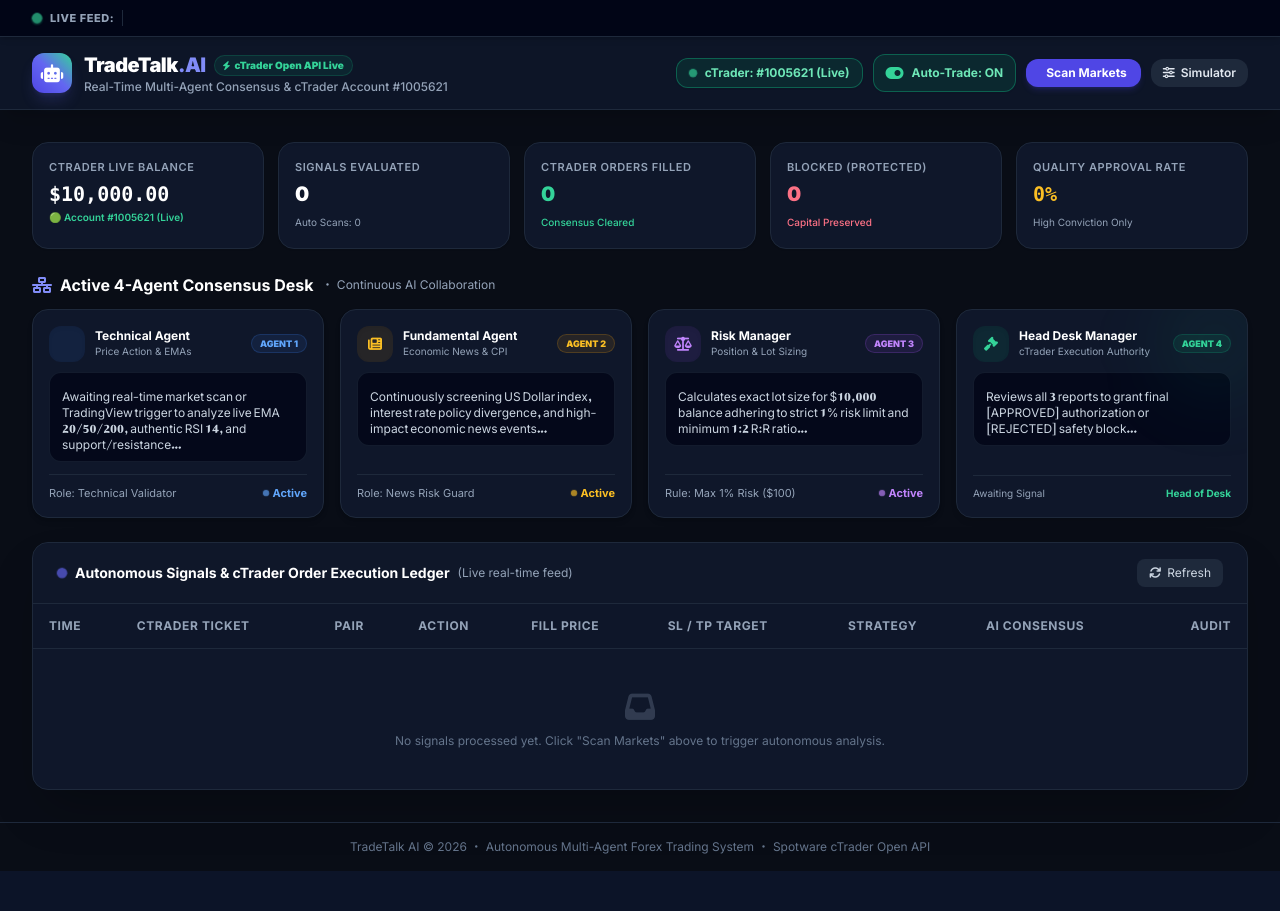
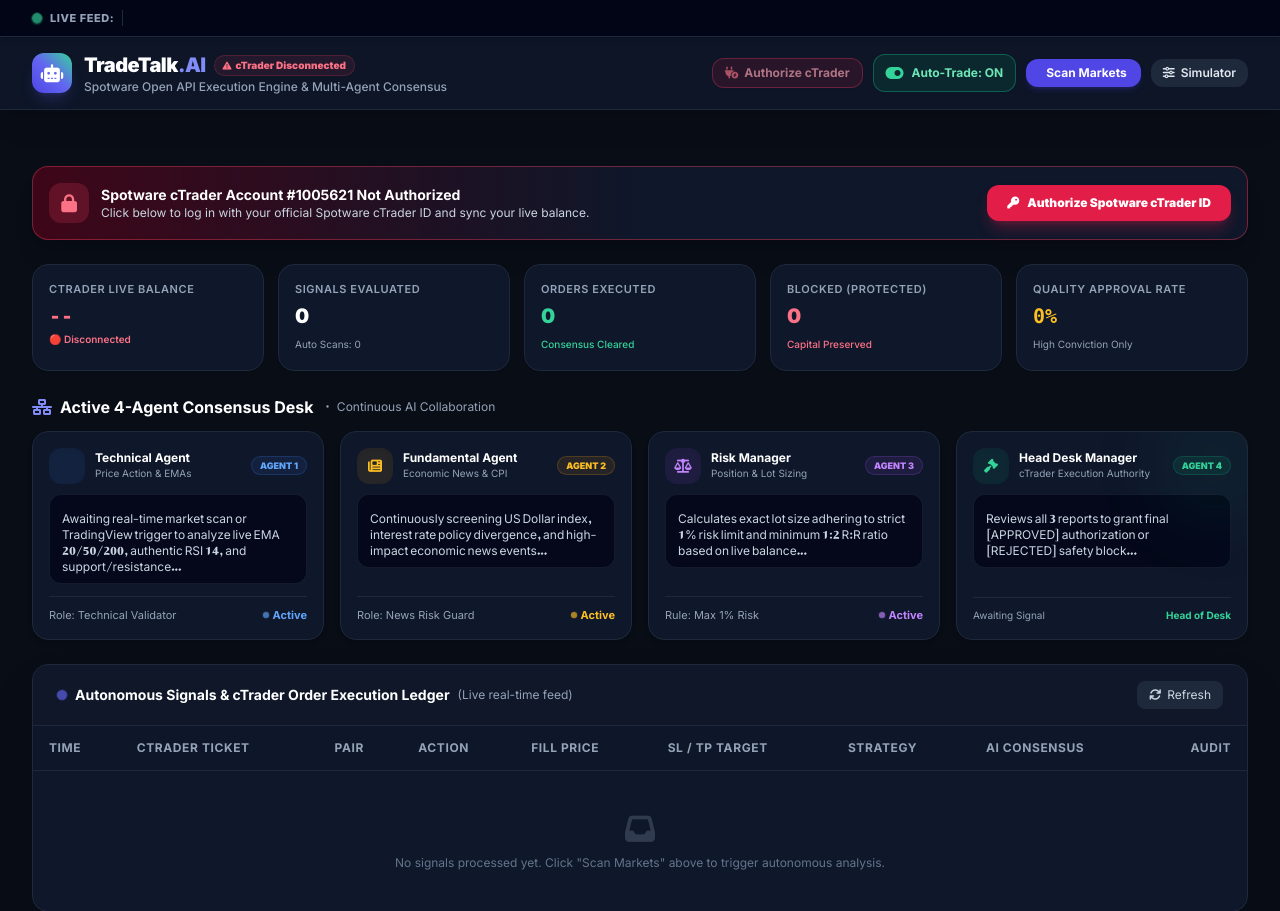
Before and after one commit to kaleemabbasi862-cyber/multi-agent-trading-bot, a Python web app: template templates/dashboard.html in a window 1280 px wide. Shown: the top 911 px of the page. Before the commit the page ends 871 px from the top, so only its background shows below. Run offline with Jinja, Linux system fonts and the light colour scheme; the template is opened without the code that fills it, so the values that code supplies are empty; some libraries are stand-ins or nearby versions; some web fonts are replaced.

Commit message:
Eliminate mock balance, enforce authentic Spotware OAuth handshake, and implement real balance sync for Account 1005621

```diff
--- a/templates/dashboard.html
+++ b/templates/dashboard.html
@@ -114,22 +114,31 @@
             <div>
                 <div class="flex items-center space-x-2">
                     <span class="font-black text-xl tracking-tight text-white">TradeTalk<span class="text-indigo-400">.AI</span></span>
-                    <span class="px-2 py-0.5 text-[10px] font-black bg-emerald-500/10 text-emerald-400 border border-emerald-500/20 rounded-full flex items-center space-x-1">
-                        <i class="fa-solid fa-bolt text-[9px]"></i>
-                        <span>cTrader Open API Live</span>
+                    <span class="px-2 py-0.5 text-[10px] font-black rounded-full flex items-center space-x-1"
+                          :class="ctraderStatus.is_connected ? 'bg-emerald-500/10 text-emerald-400 border border-emerald-500/20' : 'bg-rose-500/10 text-rose-400 border border-rose-500/20'">
+                        <i class="fa-solid text-[9px]" :class="ctraderStatus.is_connected ? 'fa-bolt text-emerald-400' : 'fa-triangle-exclamation text-rose-400'"></i>
+                        <span x-text="ctraderStatus.is_connected ? 'cTrader Live Connected' : 'cTrader Disconnected'"></span>
                     </span>
                 </div>
-                <p class="text-xs text-slate-400 font-medium">Real-Time Multi-Agent Consensus & cTrader Account #1005621</p>
+                <p class="text-xs text-slate-400 font-medium">Spotware Open API Execution Engine & Multi-Agent Consensus</p>
             </div>
         </div>
 
         <!-- RIGHT CONTROLS -->
         <div class="flex items-center space-x-2.5">
-            <!-- cTRADER / BROKER SETTINGS MODAL TRIGGER -->
+            <!-- DIRECT AUTHORIZE OR STATUS BUTTON -->
+            <template x-if="!ctraderStatus.is_connected">
+                <a :href="oauthUrl" class="flex items-center space-x-1.5 px-3 py-1.5 rounded-xl border text-xs font-bold transition shadow-sm bg-rose-600/20 border-rose-500/50 text-rose-300 hover:bg-rose-600/30 animate-pulse">
+                    <i class="fa-solid fa-plug-circle-bolt text-rose-400"></i>
+                    <span>Authorize cTrader</span>
+                </a>
+            </template>
+            <template x-if="ctraderStatus.is_connected">
                 <button @click="showBrokerModal = true" class="flex items-center space-x-1.5 px-3 py-1.5 rounded-xl border text-xs font-bold transition shadow-sm bg-emerald-600/15 border-emerald-500/40 text-emerald-300 hover:bg-emerald-600/25">
                     <span class="w-2 h-2 rounded-full bg-emerald-400 pulse-live mr-0.5"></span>
-                <span x-text="'cTrader: #' + (ctraderStatus.account_id || '1005621') + ' (' + (ctraderStatus.environment || 'Live') + ')'"></span>
+                    <span x-text="'cTrader: #' + (ctraderStatus.account_id || '1005621')"></span>
                 </button>
+            </template>
 
             <!-- AUTO TRADE TOGGLE -->
             <button @click="toggleAutoTrade()" class="flex items-center space-x-2 px-3 py-1.5 rounded-xl border text-xs font-bold transition shadow-sm"
@@ -155,13 +164,42 @@
     <!-- 3. MAIN DASHBOARD CONTENT -->
     <main class="flex-1 max-w-7xl w-full mx-auto p-4 lg:p-8 space-y-6">
 
+        <!-- AUTHORIZATION ALERT BANNER (IF NOT CONNECTED) -->
+        <template x-if="!ctraderStatus.is_connected">
+            <div class="bg-gradient-to-r from-rose-950/80 via-slate-900 to-slate-900 border border-rose-500/40 rounded-2xl p-4 flex flex-wrap items-center justify-between gap-4 shadow-xl">
+                <div class="flex items-center space-x-3">
+                    <div class="w-10 h-10 rounded-xl bg-rose-500/20 text-rose-400 flex items-center justify-center text-lg">
+                        <i class="fa-solid fa-lock"></i>
+                    </div>
+                    <div>
+                        <h4 class="font-bold text-white text-sm">Spotware cTrader Account #1005621 Not Authorized</h4>
+                        <p class="text-xs text-slate-300">Click below to log in with your official Spotware cTrader ID and sync your live balance.</p>
+                    </div>
+                </div>
+                <a :href="oauthUrl" class="bg-rose-600 hover:bg-rose-500 text-white font-black px-5 py-2.5 rounded-xl text-xs flex items-center space-x-2 shadow-lg shadow-rose-600/30 transition">
+                    <i class="fa-solid fa-key"></i>
+                    <span>Authorize Spotware cTrader ID</span>
+                </a>
+            </div>
+        </template>
+
         <!-- METRICS ROW: CAPITAL & PERFORMANCE -->
         <div class="grid grid-cols-2 md:grid-cols-5 gap-3.5">
-            <!-- ACCOUNT BALANCE -->
+            <!-- ACCOUNT BALANCE CARD -->
             <div class="bg-dark-card border border-dark-border rounded-2xl p-4 shadow-sm">
                 <p class="text-[11px] text-slate-400 font-semibold uppercase tracking-wider">cTrader Live Balance</p>
-                <h3 class="text-xl font-black text-white mt-1 font-mono" x-text="'$' + formatMoney(ctraderStatus.balance || 10000)">$10,000.00</h3>
-                <span class="text-[10px] text-emerald-400 font-semibold flex items-center mt-0.5" x-text="'🟢 Account #' + (ctraderStatus.account_id || '1005621') + ' (' + (ctraderStatus.environment || 'Live') + ')'"></span>
+                <template x-if="ctraderStatus.is_connected">
+                    <div>
+                        <h3 class="text-xl font-black text-white mt-1 font-mono" x-text="'$' + formatMoney(ctraderStatus.balance) + ' ' + ctraderStatus.currency"></h3>
+                        <span class="text-[10px] text-emerald-400 font-semibold flex items-center mt-0.5" x-text="'🟢 Real Sync: #' + ctraderStatus.account_id"></span>
+                    </div>
+                </template>
+                <template x-if="!ctraderStatus.is_connected">
+                    <div>
+                        <h3 class="text-xl font-black text-rose-400 mt-1 font-mono">--</h3>
+                        <span class="text-[10px] text-rose-400 font-semibold flex items-center mt-0.5">🔴 Disconnected</span>
+                    </div>
+                </template>
             </div>
 
             <!-- TOTAL SIGNALS -->
@@ -173,7 +211,7 @@
 
             <!-- TRADES EXECUTED -->
             <div class="bg-dark-card border border-dark-border rounded-2xl p-4 shadow-sm">
-                <p class="text-[11px] text-slate-400 font-semibold uppercase tracking-wider">cTrader Orders Filled</p>
+                <p class="text-[11px] text-slate-400 font-semibold uppercase tracking-wider">Orders Executed</p>
                 <h3 class="text-xl font-black text-emerald-400 mt-1" x-text="stats.approved">0</h3>
                 <span class="text-[10px] text-emerald-400 font-medium">Consensus Cleared</span>
             </div>
@@ -332,11 +370,11 @@
                             <span class="px-2 py-0.5 text-[9px] font-black rounded-full bg-purple-500/10 text-purple-400 border border-purple-500/20">AGENT 3</span>
                         </div>
                         <div class="bg-slate-950/80 rounded-xl p-3 text-xs text-slate-300 urdu-text max-h-48 overflow-y-auto custom-scrollbar border border-dark-border/60">
-                            <p x-text="activeSignal ? (activeSignal.risk_report || 'No data') : 'Calculates exact lot size for $10,000 balance adhering to strict 1% risk limit and minimum 1:2 R:R ratio...'"></p>
+                            <p x-text="activeSignal ? (activeSignal.risk_report || 'No data') : 'Calculates exact lot size adhering to strict 1% risk limit and minimum 1:2 R:R ratio based on live balance...'"></p>
                         </div>
                     </div>
                     <div class="mt-3 pt-2.5 border-t border-dark-border flex items-center justify-between text-[11px] text-slate-400">
-                        <span>Rule: Max 1% Risk ($100)</span>
+                        <span>Rule: Max 1% Risk</span>
                         <span class="text-purple-400 font-bold flex items-center"><span class="w-1.5 h-1.5 rounded-full bg-purple-400 mr-1 pulse-live"></span> Active</span>
                     </div>
                 </div>
@@ -472,61 +510,38 @@
             <!-- STATUS CARD -->
             <div class="bg-slate-900/90 border border-dark-border rounded-xl p-3.5 space-y-2 text-xs">
                 <div class="flex items-center justify-between">
-                    <span class="text-slate-400">cTrader Status:</span>
-                    <span class="font-bold px-2 py-0.5 rounded text-[10px] bg-emerald-500/20 text-emerald-400 border border-emerald-500/30"
-                          x-text="'🟢 cTrader ' + (ctraderStatus.environment || 'Live') + ' Active'"></span>
+                    <span class="text-slate-400">Connection Status:</span>
+                    <span class="font-bold px-2 py-0.5 rounded text-[10px]"
+                          :class="ctraderStatus.is_connected ? 'bg-emerald-500/20 text-emerald-400 border border-emerald-500/30' : 'bg-rose-500/20 text-rose-400 border border-rose-500/30'"
+                          x-text="ctraderStatus.is_connected ? '🟢 Live Connected' : '🔴 Disconnected'"></span>
                 </div>
                 <div class="flex items-center justify-between">
-                    <span class="text-slate-400">Account ID:</span>
+                    <span class="text-slate-400">Target Account ID:</span>
                     <span class="font-bold text-white font-mono" x-text="'#' + (ctraderStatus.account_id || '1005621')"></span>
                 </div>
                 <div class="flex items-center justify-between">
-                    <span class="text-slate-400">Registered Client ID:</span>
-                    <span class="font-mono text-slate-300 text-[11px] truncate max-w-[200px]" x-text="ctraderStatus.client_id || '38205_uwQq76F...'"></span>
-                </div>
-                <div class="flex items-center justify-between">
-                    <span class="text-slate-400">Balance:</span>
-                    <span class="font-bold text-emerald-400 font-mono" x-text="'$' + formatMoney(ctraderStatus.balance || 10000) + ' ' + (ctraderStatus.currency || 'USD')"></span>
+                    <span class="text-slate-400">Live Balance:</span>
+                    <span class="font-bold font-mono"
+                          :class="ctraderStatus.is_connected ? 'text-emerald-400' : 'text-slate-500'"
+                          x-text="ctraderStatus.is_connected ? ('$' + formatMoney(ctraderStatus.balance) + ' ' + ctraderStatus.currency) : 'Not Authorized'"></span>
                 </div>
             </div>
 
             <!-- SPOTWARE 1-CLICK OAUTH BUTTON -->
-            <div class="bg-indigo-600/10 border border-indigo-500/20 rounded-xl p-3 text-center space-y-2">
-                <p class="text-[11px] text-slate-300">Authorize TradeTalk directly with your Spotware cTrader ID:</p>
-                <button type="button" @click="launchOAuth()" class="w-full bg-gradient-to-r from-emerald-600 to-teal-600 hover:from-emerald-500 hover:to-teal-500 text-white font-bold py-2 px-3 rounded-lg text-xs transition flex items-center justify-center space-x-2 shadow-md">
+            <div class="bg-indigo-600/10 border border-indigo-500/20 rounded-xl p-4 text-center space-y-2">
+                <p class="text-xs text-slate-300 font-semibold">Connect your live cTrader account via Spotware OAuth:</p>
+                <a :href="oauthUrl" class="w-full bg-gradient-to-r from-emerald-600 to-teal-600 hover:from-emerald-500 hover:to-teal-500 text-white font-bold py-2.5 px-4 rounded-xl text-xs transition flex items-center justify-center space-x-2 shadow-md">
                     <i class="fa-solid fa-key"></i>
-                    <span>Log in with Spotware cTrader ID (OAuth)</span>
-                </button>
+                    <span>Log in with Spotware cTrader ID</span>
+                </a>
             </div>
 
-            <!-- cTRADER CONFIG FORM -->
-            <form @submit.prevent="connectCTraderAccount()" class="space-y-3 text-xs pt-1 border-t border-dark-border">
-                <div>
-                    <label class="block text-slate-400 font-semibold mb-1">Target Account ID</label>
-                    <input type="text" x-model="ctraderForm.account_id" required class="w-full bg-slate-900 border border-slate-700 rounded-lg px-3 py-2 text-white focus:outline-none focus:border-indigo-500 font-mono font-bold">
-                </div>
-                <div>
-                    <label class="block text-slate-400 font-semibold mb-1">Custom Access Token (Optional)</label>
-                    <input type="password" x-model="ctraderForm.access_token" placeholder="Paste token if generated externally" class="w-full bg-slate-900 border border-slate-700 rounded-lg px-3 py-2 text-white focus:outline-none focus:border-indigo-500 font-mono">
-                </div>
-                <div>
-                    <label class="block text-slate-400 font-semibold mb-1">Environment</label>
-                    <select x-model="ctraderForm.environment" class="w-full bg-slate-900 border border-slate-700 rounded-lg px-3 py-2 text-white focus:outline-none focus:border-indigo-500 font-bold">
-                        <option value="Live">cTrader Live Broker</option>
-                        <option value="Demo">cTrader Demo Account</option>
-                    </select>
-                </div>
-
-                <div class="pt-2 flex justify-end space-x-2">
+            <!-- CLOSE BUTTON -->
+            <div class="pt-2 flex justify-end">
                 <button type="button" @click="showBrokerModal = false" class="px-4 py-2 bg-slate-800 hover:bg-slate-700 text-slate-300 rounded-lg text-xs font-semibold">
                     Close
                 </button>
-                    <button type="submit" :disabled="ctraderConnecting" class="px-4 py-2 bg-indigo-600 hover:bg-indigo-500 text-white rounded-lg text-xs font-bold transition disabled:opacity-50 flex items-center space-x-1.5">
-                        <i class="fa-solid fa-save" :class="ctraderConnecting ? 'fa-spin' : ''"></i>
-                        <span x-text="ctraderConnecting ? 'Saving...' : 'Save Settings'"></span>
-                    </button>
             </div>
-            </form>
         </div>
     </div>
 
@@ -584,7 +599,6 @@
                 showBrokerModal: false,
                 loading: false,
                 scanning: false,
-                ctraderConnecting: false,
                 isRefreshing: false,
                 copied: false,
                 showModal: false,
@@ -593,14 +607,10 @@
                 signals: [],
                 marketPrices: {},
                 priceFlashes: {},
-                ctraderStatus: { mode: 'LIVE_OPEN_API', is_connected: true, balance: 10000.0, account_id: '1005621', environment: 'Live', client_id: '38205_uwQq76F...' },
-                systemState: { auto_trade_enabled: true, paper_balance: 10000.0, total_scans: 0 },
+                oauthUrl: 'https://openapi.ctrader.com/apps/auth?client_id=38205_uwQq76FzYirpd9qMjjrPqcO7VcT1CqFHkDx8GXwzMBxratuPNT&redirect_uri=https://multi-agent-trading-bot.onrender.com/api/ctrader/callback&scope=trading',
+                ctraderStatus: { mode: 'DISCONNECTED', is_connected: false, balance: 0.0, account_id: '1005621', environment: 'Live', currency: 'USD' },
+                systemState: { auto_trade_enabled: true, last_scan_time: null, total_scans: 0 },
                 stats: { total: 0, approved: 0, rejected: 0, approval_rate: 0 },
-                ctraderForm: {
-                    account_id: '1005621',
-                    access_token: '',
-                    environment: 'Live'
-                },
                 simForm: {
                     symbol: 'XAUUSD',
                     action: 'BUY',
@@ -619,8 +629,9 @@
                     // Check for OAuth link success in URL
                     const urlParams = new URLSearchParams(window.location.search);
                     if (urlParams.get('ctrader_linked') === 'true') {
-                        alert('cTrader Account #1005621 successfully linked via Spotware OAuth!');
+                        alert('cTrader Account #1005621 successfully authorized via Spotware OAuth! Real balance synced.');
                         window.history.replaceState({}, document.title, window.location.pathname);
+                        this.fetchCTraderStatus();
                     }
 
                     // Real-Time Live Prices polling every 3 seconds
@@ -631,6 +642,7 @@
                     // Signals & State polling every 4 seconds
                     setInterval(() => {
                         this.fetchSignals(true);
+                        this.fetchCTraderStatus();
                     }, 4000);
                 },
 
@@ -686,50 +698,9 @@
                         const res = await fetch('/api/ctrader/status');
                         if (res.ok) {
                             this.ctraderStatus = await res.json();
-                            this.ctraderForm.account_id = this.ctraderStatus.account_id || '1005621';
-                            this.ctraderForm.environment = this.ctraderStatus.environment || 'Live';
                         }
                     } catch (err) {
                         console.error('Error fetching cTrader status:', err);
-                    }
-                },
-
-                async launchOAuth() {
-                    try {
-                        const res = await fetch('/api/ctrader/auth-url');
-                        if (res.ok) {
-                            const data = await res.json();
-                            if (data.auth_url) {
-                                window.location.href = data.auth_url;
-                            }
-                        }
-                    } catch (err) {
-                        alert('OAuth error: ' + err);
-                    }
-                },
-
-                async connectCTraderAccount() {
-                    this.ctraderConnecting = true;
-                    try {
-                        const payload = {
-                            account_id: this.ctraderForm.account_id,
-                            access_token: this.ctraderForm.access_token,
-                            environment: this.ctraderForm.environment
-                        };
-                        const res = await fetch('/api/ctrader/connect', {
-                            method: 'POST',
-                            headers: { 'Content-Type': 'application/json' },
-                            body: JSON.stringify(payload)
-                        });
-                        if (res.ok) {
-                            this.ctraderStatus = await res.json();
-                            alert(`cTrader Settings Saved for Account #${this.ctraderStatus.account_id} (${this.ctraderStatus.environment})`);
-                            this.showBrokerModal = false;
-                        }
-                    } catch (err) {
-                        alert('Save error: ' + err);
-                    } finally {
-                        this.ctraderConnecting = false;
                     }
                 },
 
@@ -839,7 +810,7 @@
                 },
 
                 formatMoney(val) {
-                    if (!val) return '10,000.00';
+                    if (!val && val !== 0) return '0.00';
                     return Number(val).toLocaleString('en-US', { minimumFractionDigits: 2, maximumFractionDigits: 2 });
                 },
 
```
Also changed, not shown: ctrader_executor.py (+128 -61 lines). Lines whose indentation alone changed are shown as unchanged.
